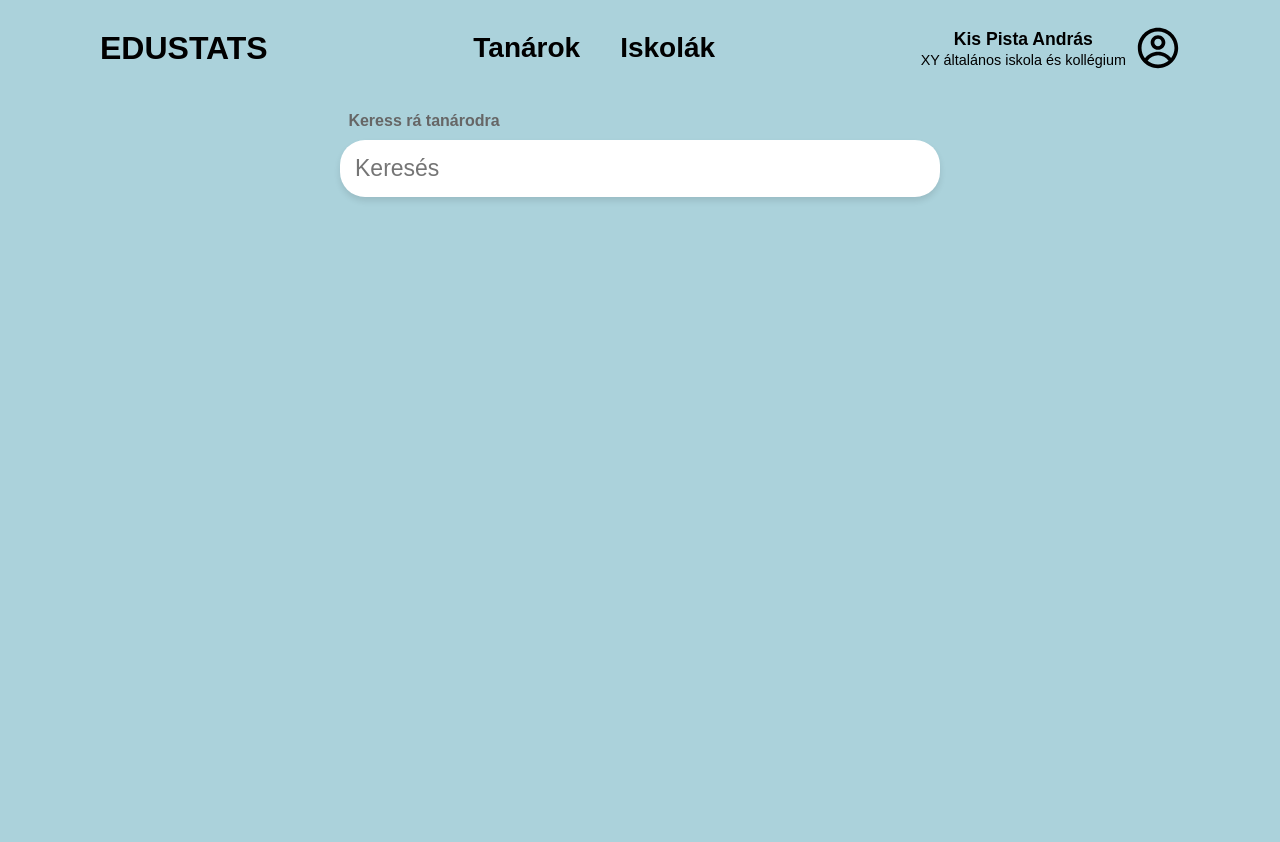
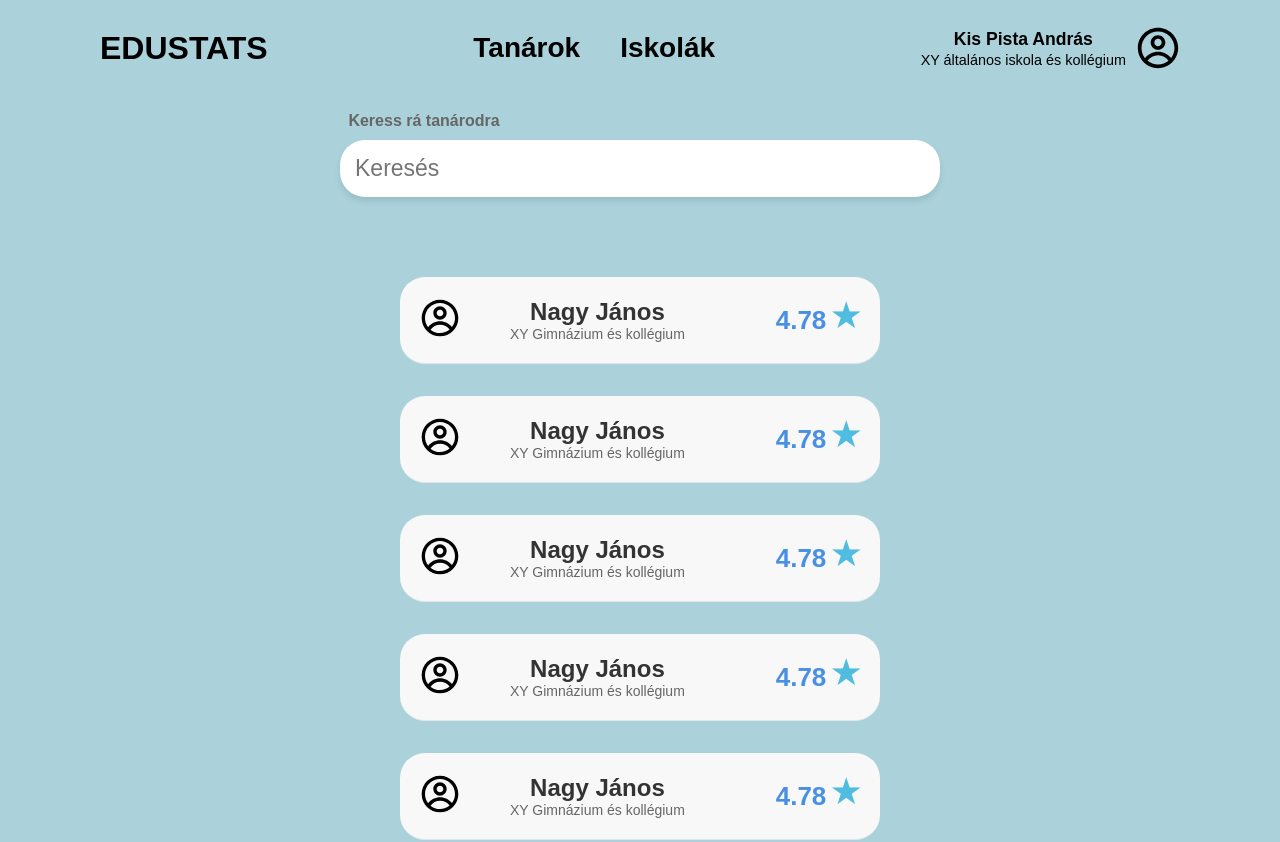
Before and after one commit to sacaaa/szoftverfejlesztesi-modszertanok-projekt, a React (Vite) app in the folder src/client/: page /tanarok in a window 1280 px wide. Shown: the top 842 px of the page. Before the commit the page ends 800 px from the top, so only its background shows below. Built offline with nearby package versions, Linux system fonts and the light colour scheme.

Commit message:
Tanárok oldal elkészítve

```diff
--- a/src/client/src/components/Navbar/Navbar.css
+++ b/src/client/src/components/Navbar/Navbar.css
@@ -12,7 +12,7 @@ body {
     display: flex;
     justify-content: space-between;
     align-items: center;
-    padding: 10px 20px;;
+    padding: 10px 20px;
 }
 
 .navbar-left h1 {
--- a/src/client/src/components/Searchbar/Searchbar.css
+++ b/src/client/src/components/Searchbar/Searchbar.css
@@ -4,6 +4,7 @@
     align-items: center;
     padding-top: 2rem;
     min-width: 800px;
+    margin-bottom: 5rem;
 }
 
 .searchlabel {
--- /dev/null
+++ b/src/client/src/components/Teacher_list_item/Teacher_list_item.css
@@ -0,0 +1,55 @@
+.teacher-card {
+    display: flex;
+    justify-content: space-between;
+    align-items: center;
+    padding: 20px;
+    background-color: #f8f8f8;
+    border-bottom: 1px solid #e1e4e8;
+    border-radius: 25px;
+    margin-top: 2rem;
+    margin-left: 20rem;
+    margin-right: 20rem;
+}
+
+.teacher-info {
+    display: flex;
+    align-items: center;
+}
+
+.teacher-avatar > .teacher-avatar-img {
+    width: 40px;
+    height: 40px;
+    margin-right: 50px;
+}
+
+.teacher-details {
+    display: flex;
+    flex-direction: column;
+}
+
+.teacher-name {
+    font-size: 1.5rem;
+    font-weight: bold;
+    color: #333;
+}
+
+.teacher-school {
+    font-size: 14px;
+    color: #666;
+}
+
+.teacher-rating {
+    font-size: 26px;
+    font-weight: bold;
+    color: #4a90e2;
+    display: flex;
+    align-items: center;
+}
+
+.star {
+    color: rgb(80, 188, 224);
+    margin-left: 5px;
+    align-items: center;
+    font-size: 2rem;
+    padding-bottom: 0.5rem;
+}
--- /dev/null
+++ b/src/client/src/components/Teacher_list_item/Teacher_list_item.tsx
@@ -0,0 +1,27 @@
+import { CgProfile } from "react-icons/cg";
+import './Teacher_list_item.css';
+
+interface TeacherListItemProps {
+    name: string;
+    school: string;
+    rating: string;
+}
+
+export default function Teacher_list_item({ name, school, rating }: TeacherListItemProps) {
+    return (<>
+    <div className="teacher-card">
+        <div className="teacher-info">
+            <div className="teacher-avatar">
+                <CgProfile className="teacher-avatar-img"/>
+            </div>
+            <div className="teacher-details">
+                <div className="teacher-name">{name}</div>
+                <div className="teacher-school">{school}</div>
+            </div>
+        </div>
+        <div className="teacher-rating">
+            {rating} <span className="star">&#9733;</span>
+        </div>
+    </div>
+    </>)
+}
--- a/src/client/src/pages/Tanarok/Tanarok.tsx
+++ b/src/client/src/pages/Tanarok/Tanarok.tsx
@@ -1,9 +1,16 @@
 import Navbar from "../../components/Navbar/Navbar";
 import Searchbar from "../../components/Searchbar/Searchbar";
+import Teacher_list_item from "../../components/Teacher_list_item/Teacher_list_item";
 
 export default function Tanarok() {
     return (<>
         <Navbar />
         <Searchbar />
+        <Teacher_list_item name="Nagy János" school="XY Gimnázium és kollégium" rating="4.78"/>
+        <Teacher_list_item name="Nagy János" school="XY Gimnázium és kollégium" rating="4.78"/>
+        <Teacher_list_item name="Nagy János" school="XY Gimnázium és kollégium" rating="4.78"/>
+        <Teacher_list_item name="Nagy János" school="XY Gimnázium és kollégium" rating="4.78"/>
+        <Teacher_list_item name="Nagy János" school="XY Gimnázium és kollégium" rating="4.78"/>
+        <Teacher_list_item name="Nagy János" school="XY Gimnázium és kollégium" rating="4.78"/>
     </>)
 }
```
